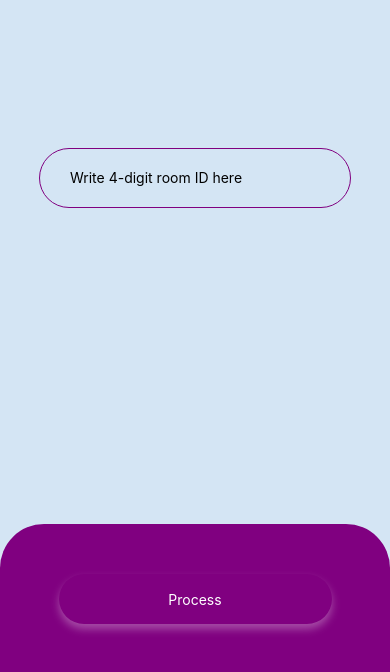
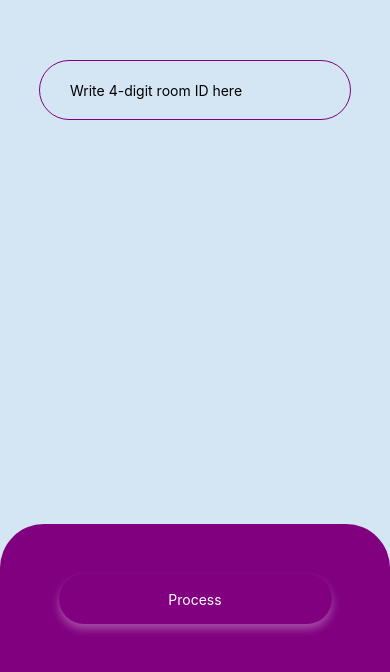
Before and after one commit to olliswe/quiz-demo, a React Native app: screen / in a window 390 px wide. Shown: the part 190-862 px from the top of the page. Built offline with nearby package versions, Linux system fonts and the light colour scheme.

Commit message:
all screen transitions implemented

```diff
--- a/App.js
+++ b/App.js
@@ -1,29 +1,126 @@
-import React, {useEffect, useContext} from 'react';
-import { StyleSheet, Text, View, TextInput } from 'react-native';
+import React, {useEffect, useContext, useState} from 'react';
+import {StyleSheet, Text, View, TextInput, Animated, Keyboard} from 'react-native';
 import {withNavContext} from "./state_management/navContext";
 import {NavContext} from "./state_management/navContext";
 import Submission from "./components/Submission";
 import Question from "./components/Question";
 import Poll from "./components/Poll";
+import BottomCard from "./components/Submission/BottomCard";
+import {compose} from 'redux'
+import {SubmissionContext, withSubmissionContext} from "./state_management/submissionContext";
+import {fetchRoom} from "./mock_backend/qasurvey-backend";
+import ErrorCard from "./components/Submission/ErrorCard";
+import {withQuestionContext} from "./state_management/questionContext";
 
 function App(props) {
+  const [popupAnim, setPopupAnim] = useState(new Animated.Value(-150));
+
+
+  const [submissionAnim, setSubmissionAnim] = useState(new Animated.Value(250));
+  const [questionAnim, setQuestionAnim] = useState(new Animated.Value(-500));
+  const [pollAnim, setPollAnim] = useState(new Animated.Value(-500));
+
+  const [showBottomCard, setShowBottomCard] = useState(true)
+
 
   let navContext = useContext(NavContext)
-  let navState = navContext.state
+  let submissionContext = useContext(SubmissionContext)
+
+  useEffect (()=>{
+    Keyboard.addListener('keyboardDidShow', ()=>{
+      setShowBottomCard(false)
+    })
+    Keyboard.addListener('keyboardDidHide', ()=>{
+      setShowBottomCard(true)
+      setPopupAnim(new Animated.Value(-150))
+    })
+  },[])
+
+  useEffect(()=>{
+    setTimeout(()=> {
+          Animated.spring(popupAnim, {
+            toValue: -20,
+            duration: 200,
+          }).start();
+        },200
+    )
+  }, [popupAnim])
+
+  useEffect(() => {
+
+    if (navContext.state === 'submission'){
+      setSubmissionAnim(new Animated.Value(250));
+      setQuestionAnim(new Animated.Value(-500));
+      setPollAnim(new Animated.Value(-500))
+
+    } else if (navContext.state === 'question'){
+      Animated.parallel([
+      Animated.spring(questionAnim, {
+            toValue: 150,
+            duration: 1000,
+          }),
+      Animated.spring(submissionAnim, {
+          toValue: 1000,
+          duration: 1000,
+        }),
+
+          ]).start()
+
+
+    } else if (navContext.state === 'poll'){
+          Animated.parallel([
+            Animated.spring(questionAnim, {
+              toValue: 1000,
+              duration: 1000,
+            }),
+            Animated.spring(pollAnim, {
+              toValue: 150,
+              duration: 1000,
+            }),
+
+          ]).start()
+
+    }
+
+
+  }, [navContext.state]);
+
+
 
 
   return (
     <View style={styles.container}>
-      {navState === 'submission' &&
+      {submissionContext.state.state === 'error' &&
+        <ErrorCard/>
+      }
+      <Animated.View
+          style={[styles.card,{top:submissionAnim}]}
+      >
           <Submission/>
-       }
-      {navState === 'question' &&
+      </Animated.View>
+      <Animated.View
+          style={[styles.card,{top:questionAnim}]}
+      >
           <Question/>
-      }
-      {navState === 'poll' &&
-           <Poll/>
-      }
+      </Animated.View>
+      <Animated.View
+          style={[styles.card,{top:pollAnim}]}
+      >
+          <Poll/>
+      </Animated.View>
+      <View
+      style={styles.placeholder}
+      >
+        {showBottomCard &&
+        <Animated.View style={{...styles.bottomCard, marginBottom: popupAnim}}
+        >
+          <BottomCard
+          />
+        </Animated.View>
+        }
+      </View>
     </View>
+
   );
 }
 
@@ -32,7 +129,22 @@ const styles = StyleSheet.create({
     backgroundColor: 'rgb(212, 229, 244)',
     flex:1,
   },
+  card:{
+    position:'absolute',
+    width:'100%',
+  },
+
+  placeholder:{
+    height:200,
+    position:'absolute',
+    bottom:0,
+    width:'100%'
+  },
+  bottomCard:{
+    flex: 1,
+    justifyContent: 'flex-end',
+  },
 });
 
 
-export default withNavContext(App)
+export default withQuestionContext(withNavContext(withSubmissionContext((App))))
--- a/components/Question/index.js
+++ b/components/Question/index.js
@@ -1,14 +1,62 @@
-import React from 'react';
-import {View, Text} from 'react-native'
+import React, {useContext} from 'react';
+import {View, Text, StyleSheet, TouchableOpacity} from 'react-native'
+import {QuestionContext} from "../../state_management/questionContext";
+import themes from "../../themes";
+import {NavContext} from "../../state_management/navContext";
+
 
 const Question = (props) => {
+
+    let questionContext = useContext(QuestionContext)
+    let navContext = useContext(NavContext)
+
+    const handleAnswer = (answer) => {
+        navContext.dispatch({type:'ANSWER'})
+    }
+
     return (
-        <View>
+        <View
+        style={[styles.card,themes.shadow]}
+        >
             <Text>
-                Question
+                {questionContext.state.question}
             </Text>
+            <View
+            style={styles.row}
+            >
+            <TouchableOpacity
+            style={styles.button}
+            onPress={()=>handleAnswer('yes')}
+            >
+                <Text>Yes</Text>
+            </TouchableOpacity>
+            <TouchableOpacity
+            style={styles.button}
+            onPress={()=>handleAnswer('no')}
+
+            >
+                <Text>No</Text>
+            </TouchableOpacity>
+            </View>
         </View>
     );
 };
 
+const styles = StyleSheet.create({
+    card:{
+        width:'90%',
+        margin:'5%',
+        height:200,
+        backgroundColor: 'rgb(212, 229, 244)'
+    },
+    row:{
+        flexDirection:'row'
+    },
+    button:{
+        flex:1,
+        justifyContent:'center',
+        alignItems:'center'
+    }
+})
+
 export default Question;
--- a/components/Submission/BottomCard.js
+++ b/components/Submission/BottomCard.js
@@ -1,24 +1,45 @@
-import React from 'react';
+import React, {useContext} from 'react';
 import {View, StyleSheet, Text, TouchableOpacity} from 'react-native'
 import { LinearGradient } from 'expo-linear-gradient';
 import themes from "../../themes";
+import {SubmissionContext} from "../../state_management/submissionContext";
+import {handleSubmit} from "../../utils";
+import {NavContext} from "../../state_management/navContext";
+import {QuestionContext} from "../../state_management/questionContext";
+
 
 
 const BottomCard = (props) => {
+    let submissionContext = useContext(SubmissionContext)
+    let navContext = useContext(NavContext)
+    let questionContext = useContext(QuestionContext)
+
+    const handlePress = () => {
+        if (navContext.state!=='submission'){
+            navContext.dispatch({type:"START_OVER"})
+        }else{
+            handleSubmit(submissionContext, navContext, questionContext)
+        }
+    }
+
     return (
         <View style={[styles.outerBox,themes.shadow]}>
             <TouchableOpacity
                 style={[styles.innerBox,themes.shadow]}
-                onPress={props.action}
-                disabled={props.loading}
+                onPress={handlePress}
+                disabled={submissionContext.state.state === 'loading' }
             >
                     <Text
                     style={styles.text}
                     >
-                        {props.loading ?
-                            '...'
+                        {navContext.state === 'submission' ?
+                            (submissionContext.state.state === 'loading' ?
+                                    '...'
+                                    :
+                                    'Process'
+                            )
                             :
-                            'Process'
+                            'Start Over'
                         }
                     </Text>
             </TouchableOpacity>
@@ -36,7 +57,8 @@ const styles = StyleSheet.create({
         borderTopRightRadius:44,
         backgroundColor:'purple',
         justifyContent:'center',
-        alignItems:'center'
+        alignItems:'center',
+        zIndex: 100
     },
     innerBox:{
         width:"70%",
--- a/components/Submission/ErrorCard.js
+++ b/components/Submission/ErrorCard.js
@@ -1,12 +1,53 @@
-import React from 'react';
-import {View} from 'react-native'
+import React, {useEffect, useState} from 'react';
+import {View, Animated, StyleSheet, Text} from 'react-native'
 
-const ErrorCard = () => {
+const ErrorCard = (props) => {
+
+    const [popdownAnim, setPopdownAnum] = useState(new Animated.Value(-200))
+
+    useEffect(()=>{
+                Animated.spring(popdownAnim, {
+                    toValue: 0,
+                    duration: 200,
+                }).start();
+    }, [popdownAnim])
+
     return (
-        <div>
-
-        </div>
+        <Animated.View
+        style={{
+            position:'absolute',
+            top:popdownAnim,
+            width:'100%'
+        }}
+        >
+            <View
+            style={styles.card}
+            >
+                <Text
+                style={styles.text}
+                >
+                    Can't process the link!
+                </Text>
+                <Text
+                    style={styles.text}
+                >
+                    Check for typos or try to use another one
+                </Text>
+            </View>
+        </Animated.View>
     );
 };
 
+const styles = StyleSheet.create({
+    card:{
+        backgroundColor: 'rgba(151,57,228,0.76)',
+        height:100,
+        paddingTop:40,
+        padding:20
+    },
+    text:{
+        color:'white'
+    }
+})
+
 export default ErrorCard;
--- a/components/Submission/index.js
+++ b/components/Submission/index.js
@@ -1,52 +1,21 @@
-import React, {useState, useEffect, useSate} from 'react';
+import React, {useState, useEffect, useContext} from 'react';
 import {View, Text, StyleSheet, Animated, TextInput} from 'react-native'
-import {withSubmissionContext} from "../../state_management/submissionContext";
+import {SubmissionContext} from "../../state_management/submissionContext";
 import BottomCard from "./BottomCard";
 import {fetchRoom} from '../../mock_backend/qasurvey-backend'
 import * as Progress from 'react-native-progress';
+import {handleSubmit} from "../../utils";
+import {NavContext} from "../../state_management/navContext";
+import {QuestionContext} from "../../state_management/questionContext";
 
 const Submission = (props) => {
-    const [popupAnim, setPopupAmin] = useState(new Animated.Value(-150))
-    const [input, setInput] = useState('')
-    const [loading, setLoading] = useState(false)
-    const [error, setError] = useState(false)
-
-
-    useEffect(()=>{
-        setTimeout(()=> {
-                Animated.spring(popupAnim, {
-                    toValue: -20,
-                    duration: 200,
-                }).start();
-            },200
-        )
-    }, [popupAnim])
+    let submissionContext = useContext(SubmissionContext)
+    let navContext = useContext(NavContext)
+    let questionContext = useContext(QuestionContext)
 
 
 
 
-    const handleSubmit = (withPop=false) => {
-        setLoading(true)
-        setError(false)
-        console.log(withPop)
-        if (withPop===true){
-            setPopupAmin(new Animated.Value(-150))
-        }
-        fetchRoom(input)
-            .then(res=> {
-                    // console.log(res)
-                    setLoading(false)
-                }
-            )
-            .catch(error=>{
-                setError(true)
-                setLoading(false)
-            })
-    }
-
-    // useEffect(() => {
-    //     runBottomAnimation()
-    // }, []);
 
     return (
         <View style={styles.container}>
@@ -56,12 +25,16 @@ const Submission = (props) => {
                 <TextInput
                 placeholder={'Write 4-digit room ID here'}
                 style={styles.textInput}
-                value={input}
-                onChangeText={(text)=>{setInput(text)}}
-                onSubmitEditing={()=>handleSubmit(true)}
+                value={submissionContext.state.input}
+                onChangeText={(text)=>{
+                    submissionContext.dispatch({type:'SET_INPUT',payload:{'input':text}})
+                }}
+                onSubmitEditing={()=> {
+                    handleSubmit(submissionContext, navContext, questionContext)
+                }}
                 />
             </View>
-            {loading &&
+            {submissionContext.state.state==='loading' &&
             <View style={styles.loadingBar}>
                 <Progress.Bar
                     width={300}
@@ -71,28 +44,18 @@ const Submission = (props) => {
                 />
             </View>
             }
-            <Animated.View style={{...styles.bottomCard, marginBottom:popupAnim}}>
-                <BottomCard
-                action={handleSubmit}
-                loading={loading}
-                />
-            </Animated.View>
         </View>
     );
 };
 
 const styles = StyleSheet.create({
     container:{
-        flex:1,
+        flex:3,
         flexDirection:'column',
     },
-    bottomCard:{
-        flex: 1,
-        justifyContent: 'flex-end',
-    },
     loadingBar:{
-        position:'absolute',
-        top:'50%',
+        position:'relative',
+        top:'20%',
         width:'100%',
         flex:1,
         justifyContent: 'center',
@@ -100,8 +63,8 @@ const styles = StyleSheet.create({
     },
 
     textInputWrapper:{
-        position:'absolute',
-        top:'40%',
+        position:'relative',
+        top:0,
         alignSelf: 'center',
         justifyContent: 'center',
         width:'100%',
@@ -119,4 +82,4 @@ const styles = StyleSheet.create({
     }
 })
 
-export default withSubmissionContext(Submission);
+export default Submission;
--- a/package.json
+++ b/package.json
@@ -16,6 +16,8 @@
     "react-native": "https://github.com/expo/react-native/archive/sdk-36.0.0.tar.gz",
     "react-native-progress": "^4.0.3",
     "react-native-web": "~0.11.7",
+    "react-redux": "^7.2.0",
+    "redux": "^4.0.5",
     "xstate": "^4.7.8"
   },
   "devDependencies": {
--- /dev/null
+++ b/state_management/questionContext.js
@@ -0,0 +1,57 @@
+import React, {createContext} from 'react'
+
+
+const QuestionContext = createContext()
+
+
+let initialState = {
+    answers:null,
+    question:null,
+    roomId:null
+};
+
+
+let reducer = (state, action) => {
+
+    switch (action.type) {
+        case "SET_QUESTION":
+            return {answers:action.payload.answers, question:action.payload.question, roomId:action.payload.roomId}
+        case "ANSWER_QUESTION":
+            if (action.payload.answer==='yes'){
+                //increase answer YES by 1
+            } else {
+                //increase answer NO by 1
+            }
+    }
+};
+
+const QuestionContextProvider = (props) => {
+    // [A]
+    let [state, dispatch] = React.useReducer(reducer, initialState);
+    let value = { state, dispatch };
+
+
+    // [B]
+    return (
+        <QuestionContext.Provider value={value}>{props.children}</QuestionContext.Provider>
+    );
+}
+
+
+let QuestionContextConsumer = QuestionContext.Consumer;
+
+const withQuestionContext =  (WrappedComponent) => {
+    return (
+        function(props){
+            return(
+                <QuestionContextProvider><WrappedComponent {...props}/></QuestionContextProvider>
+            )
+        }
+    );
+};
+
+
+
+
+
+export { QuestionContext, QuestionContextProvider, QuestionContextConsumer, withQuestionContext };
--- a/state_management/submissionContext.js
+++ b/state_management/submissionContext.js
@@ -4,16 +4,23 @@ import React, {createContext} from 'react'
 const SubmissionContext = createContext()
 
 
-let initialState = 'awaiting_submission';
+let initialState = {
+    input:'',
+    state:'awaiting_submission'
+};
 
 
 let reducer = (state, action) => {
 
     switch (action.type) {
+        case "SET_INPUT":
+            return {...state, input:action.payload.input}
         case "SUBMIT":
-            return 'loading';
+            return {...state,state:'loading'};
+        case "SUCCESS":
+            return {input:'',state:'awaiting_submission'};
         case "ERROR":
-            return 'error';
+            return {...state,state:'error'};
     }
 };
 
@@ -44,4 +51,6 @@ const withSubmissionContext =  (WrappedComponent) => {
 
 
 
+
+
 export { SubmissionContext, SubmissionContextProvider, SubmissionContextConsumer, withSubmissionContext };
--- /dev/null
+++ b/utils/index.js
@@ -0,0 +1,20 @@
+import React from 'react'
+import {fetchRoom} from "../mock_backend/qasurvey-backend";
+
+export const handleSubmit = (submissionContext, navContext, questionContext) => {
+    submissionContext.dispatch({type:"SUBMIT"})
+    fetchRoom(submissionContext.state.input)
+        .then(res=> {
+                if (!!res.question){
+                    submissionContext.dispatch({type:"SUCCESS"});
+                    navContext.dispatch({type:"SUCCESS"})
+                    questionContext.dispatch({type:"SET_QUESTION", payload:{answers:res.answers, question:res.question, roomId:res.id}})
+                } else{
+                    submissionContext.dispatch({type:"ERROR"})
+                }
+            }
+        )
+        .catch(error=>{
+            submissionContext.dispatch({type:"ERROR"})
+        })
+}
```
Also changed, not shown: 1 other file (tests, documents, lock files or other folders).
